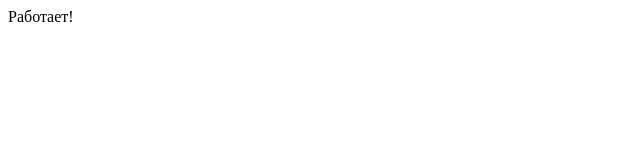
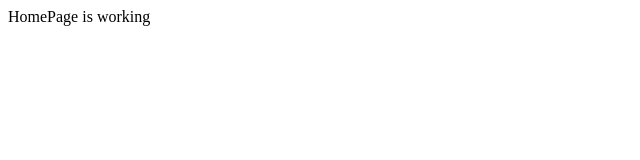
Before and after one commit to Ma6upa/task-tracker, a React (Create React App) app: page / in a window 1280 px wide. Shown: the top 160 px of the page, without its empty margins (0-640 px from the left). Built offline with nearby package versions, Linux system fonts and the light colour scheme.

Commit message:
set up react-router-dom

```diff
--- a/package.json
+++ b/package.json
@@ -10,7 +10,7 @@
     "react": "^18.2.0",
     "react-dom": "^18.2.0",
     "react-redux": "^8.0.5",
-    "react-router": "^6.10.0",
+    "react-router-dom": "^6.10.0",
     "react-scripts": "5.0.1",
     "redux": "^4.2.1",
     "web-vitals": "^2.1.4"
--- a/src/App.js
+++ /dev/null
@@ -1,9 +0,0 @@
-function App() {
-  return (
-    <div>
-      Работает!
-    </div>
-  );
-}
-
-export default App;
--- /dev/null
+++ b/src/App.jsx
@@ -0,0 +1,14 @@
+import { Route, Routes } from "react-router-dom";
+import { HomePage } from "./pages/homePage";
+
+function App() {
+  return (
+    <>
+      <Routes>
+        <Route path="/" element={<HomePage />} />
+      </Routes>
+    </>
+  );
+}
+
+export default App;
--- a/src/index.js
+++ b/src/index.js
@@ -3,10 +3,13 @@ import ReactDOM from 'react-dom/client';
 import App from './App';
 import { Provider } from 'react-redux';
 import { store } from './store';
+import { BrowserRouter } from 'react-router-dom';
 
 const root = ReactDOM.createRoot(document.getElementById('root'));
 root.render(
-  <Provider store={store}>
-    <App />
-  </Provider>
+  <BrowserRouter>
+    <Provider store={store}>
+      <App />
+    </Provider>
+  </BrowserRouter>
 );
--- /dev/null
+++ b/src/pages/homePage.jsx
@@ -0,0 +1,7 @@
+const HomePage = () => {
+  return (
+    <div>HomePage is working</div>
+  )
+}
+
+export {HomePage}
```
